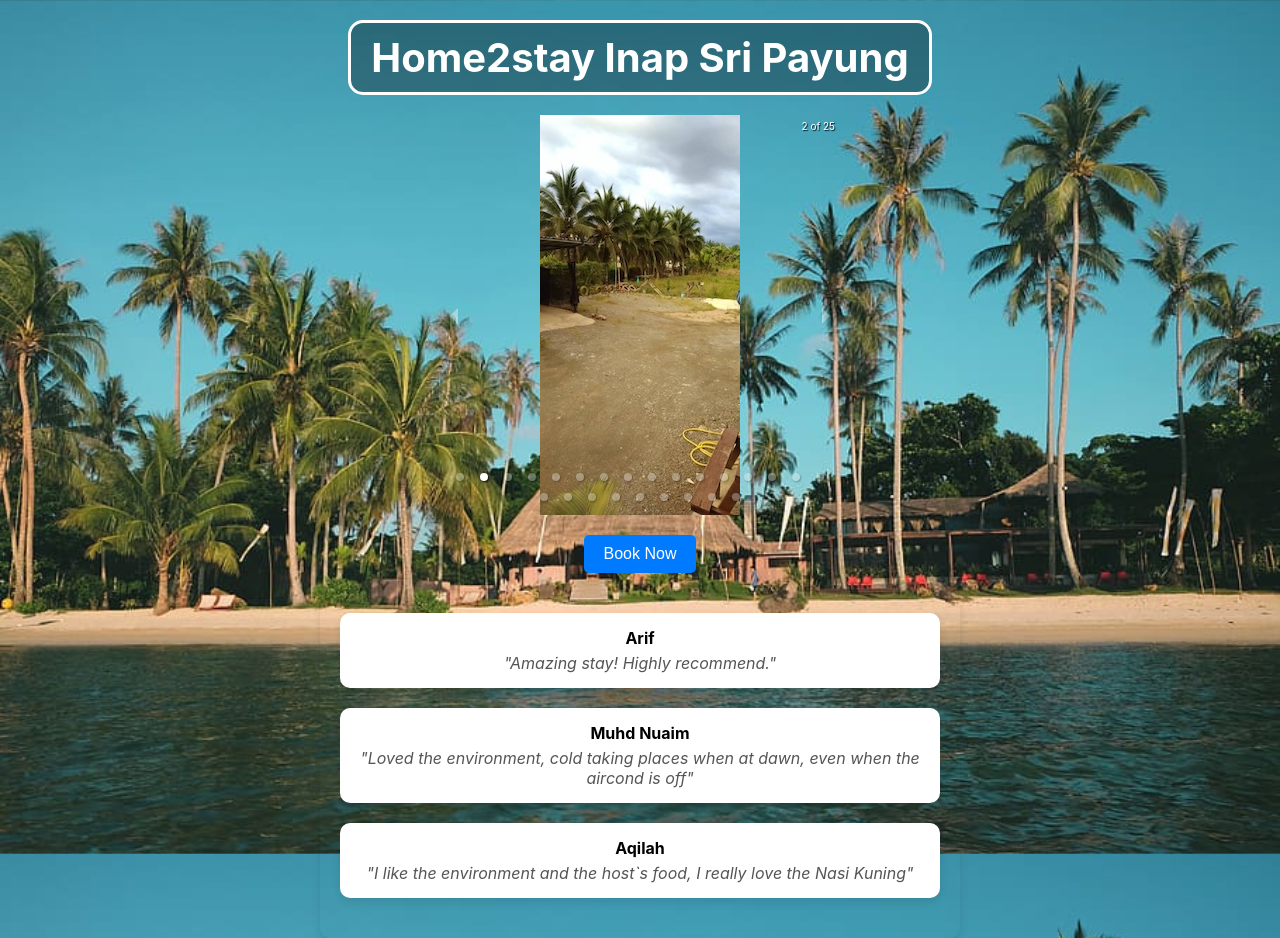
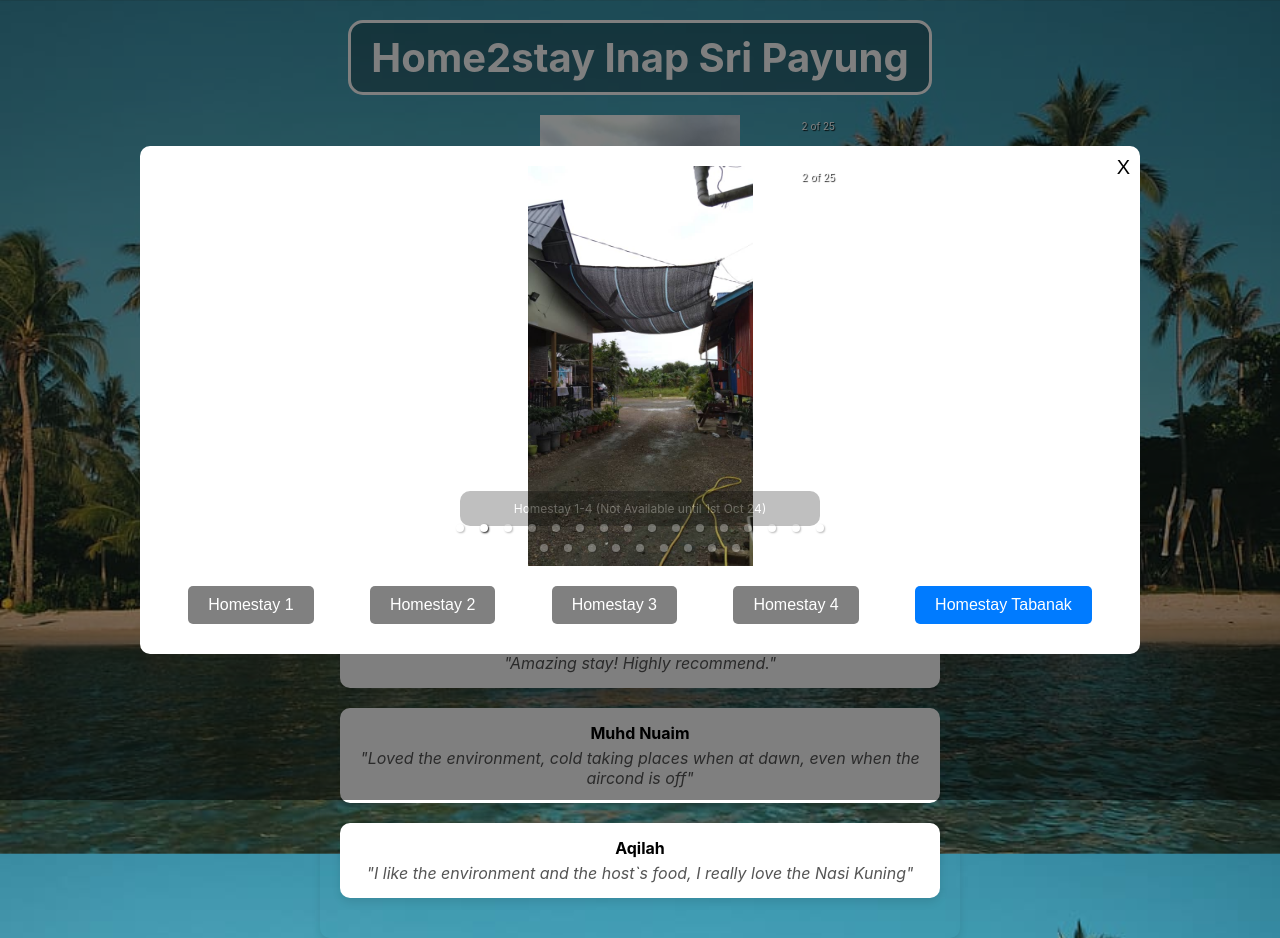
Before and after one commit to aazamuddin4/homestay-sri-payung, a React (Create React App) app: page / in a window 1280 px wide. Built offline with nearby package versions, Linux system fonts and the light colour scheme.

Commit message:
revamp code
to implement which homestay to book

```diff
--- /dev/null
+++ b/src/components/Modal.tsx
@@ -0,0 +1,53 @@
+import React from 'react';
+import styled from 'styled-components';
+
+interface ModalProps {
+    onClose: () => void;
+    children: React.ReactNode;
+}
+
+const Modal: React.FC<ModalProps> = ({ onClose, children }) => {
+    return (
+        <ModalOverlay onClick={onClose}>
+            <ModalContent onClick={(e) => e.stopPropagation()}>
+                <CloseButton onClick={onClose}>X</CloseButton>
+                {children}
+            </ModalContent>
+        </ModalOverlay>
+    );
+};
+
+const ModalOverlay = styled.div`
+    position: fixed;
+    top: 0;
+    left: 0;
+    width: 100%;
+    height: 100%;
+    background: rgba(0, 0, 0, 0.5);
+    display: flex;
+    justify-content: center;
+    align-items: center;
+    z-index: 1000;
+`;
+
+const ModalContent = styled.div`
+    background: white;
+    padding: 20px;
+    border-radius: 10px;
+    position: relative;
+    width: 100%;
+    max-width: 1000px;
+    flex: 1
+`;
+
+const CloseButton = styled.button`
+    position: absolute;
+    top: 10px;
+    right: 10px;
+    background: transparent;
+    border: none;
+    font-size: 20px;
+    cursor: pointer;
+`;
+
+export default Modal;
--- a/src/pages/HomePage.tsx
+++ b/src/pages/HomePage.tsx
@@ -4,22 +4,70 @@
 import DatePicker from 'react-datepicker';
 import 'react-datepicker/dist/react-datepicker.css';
 import GuestReview from '../components/ReviewComponent';
+import { Carousel } from 'react-responsive-carousel';
+import Modal from '../components/Modal'; // Import the Modal component
+import image1 from '../assets/image1.jpg'
+import image2 from '../assets/image2.jpg'
+import image3 from '../assets/image3.jpg'
+import image4 from '../assets/image4.jpg'
+import image5 from '../assets/image5.jpg'
+import image6 from '../assets/image6.jpg'
+import image7 from '../assets/image7.jpg'
+import image8 from '../assets/image8.jpg'
+import image9 from '../assets/image9.jpg'
+import image10 from '../assets/image10.jpg'
+import image11 from '../assets/image11.jpg'
+import image12 from '../assets/image12.jpg'
+import image13 from '../assets/image13.jpg'
+import image14 from '../assets/image14.jpg'
+import image15 from '../assets/image15.jpg'
+import image16 from '../assets/image16.jpg'
+import image17 from '../assets/image17.jpg'
+import image18 from '../assets/image18.jpg'
+import image19 from '../assets/image19.jpg'
+import image20 from '../assets/image20.jpg'
+import image21 from '../assets/image21.jpg'
+import image22 from '../assets/image22.jpg'
+import image23 from '../assets/image23.jpg'
+import image24 from '../assets/image24.jpg'
+import image25 from '../assets/image25.jpg'
 
 const HomePage: React.FC = () => {
     const [showBooking, setShowBooking] = useState(false);
     const [startDate, setStartDate] = useState<Date | null>(null);
     const [endDate, setEndDate] = useState<Date | null>(null);
-
     const [name, setName] = useState<string>('');
     const [phone, setPhone] = useState<string>('');
     const [email, setEmail] = useState<string>('');
+    const [showModal, setShowModal] = useState(true); // State to control the modal visibility
+    const [selectedImage, setSelectedImage] = useState<string | null>(''); // Default image
 
     const datePickerRef = useRef<HTMLDivElement | null>(null);
 
+    const generateHouseCaptions = (start: number, end: number, caption: string, availability: string) => {
+        const captions = [];
+        for (let i = start; i <= end; i++) {
+            captions.push(`${caption} ${availability}`);
+        }
+        return captions;
+    };
+
+    const homestay1To4Captions = generateHouseCaptions(1, 13, "Homestay 1-4", "(Not Available until 1st Oct 24)");
+    const homestayTabanakCaptions = generateHouseCaptions(14, 24, "Homestay Tabanak", "");
+
+    const houseCaptions = [...homestay1To4Captions, ...homestayTabanakCaptions];
+
+    const images = [
+        image1, image2, image3, image4, image5, image6, image7, image8,
+        image9, image10, image11, image12, image13, image14, image15,
+        image16, image17, image18, image19, image20, image21, image22,
+        image23, image24, image25,
+    ];
+
     const handleBooking = () => {
-        if (startDate && endDate && name && phone) {
+        if (startDate && endDate && name && phone && selectedImage) {
             const bookingDetails = `Booking from ${startDate.toDateString()} to ${endDate.toDateString()}`;
-            const encodedMessage = encodeURIComponent(`${bookingDetails}\n\nName: ${name}\n\nPhone Number: ${phone}\n\nEmail: ${email || '-'}`);
+            const encodedMessage = encodeURIComponent(`${bookingDetails}\n\nName: ${name}\n\nPhone Number: ${phone}\n\nEmail: ${email || '-'} \n\nHomestay: ${selectedImage} `);
             const whatsappURL = `https://api.whatsapp.com/send?phone=60195881945&text=${encodedMessage}`;
 
             window.open(whatsappURL, '_blank');
@@ -28,8 +76,11 @@
                 alert('Please select both start and end dates.');
             } else if (phone === '') {
                 alert('Please input your phone number');
+            } else if (selectedImage === '') {
+                setShowModal(true)
+                alert('Please select which homestay you want to stay');
             } else {
-                alert('Please input your name')
+                alert('Please input your name');
             }
         }
     };
@@ -40,15 +91,47 @@
         }
     }, [showBooking]);
 
+    const handleImageChange = (image: string) => {
+        setSelectedImage(image);
+    };
+
+    const handleModalClose = (house: any) => {
+        setShowModal(false);
+        setShowBooking(true);
+        setSelectedImage(house)
+    };
+
     return (
-        <><HomePageWrapper>
+        <>
+            <HomePageWrapper>
                 <Title>Home2stay Inap Sri Payung</Title>
-            <ImageCarousel onBookNowClick={() => {
+                <ImageCarousel onBookNowClick={() => setShowModal(true)} />
+                {showModal && (
+                    <Modal onClose={() => {
+                        setShowModal(false);
                         setShowBooking(true);
-                if (showBooking) {
-                    handleBooking();
-                }
-            } } />
+                    }}>
+                        <CarouselWrapper>
+                            <Carousel autoPlay infiniteLoop showThumbs={false}>
+                                {images.map((img, index) => (
+                                    <div key={index}>
+                                        <ImageWrapper>
+                                            <img src={img} alt={houseCaptions[index]} />
+                                        </ImageWrapper>
+                                        <p className="legend">{houseCaptions[index]}</p> {/* Add Caption */}
+                                    </div>
+                                ))}
+                            </Carousel>
+                        </CarouselWrapper>
+                        <ButtonGroup>
+                            <HouseButton disabled={true} onClick={() => handleModalClose('Homestay 1')}>Homestay 1</HouseButton>
+                            <HouseButton disabled={true} onClick={() => handleModalClose('Homestay 2')}>Homestay 2</HouseButton>
+                            <HouseButton disabled={true} onClick={() => handleModalClose('Homestay 3')}>Homestay 3</HouseButton>
+                            <HouseButton disabled={true} onClick={() => handleModalClose('Homestay 4')}>Homestay 4</HouseButton>
+                            <HouseButton disabled={false} onClick={() => handleModalClose('tabanak')}>Homestay Tabanak</HouseButton>
+                        </ButtonGroup>
+                    </Modal>
+                )}
                 {showBooking && (
                     <BookingWrapper ref={datePickerRef}>
                         <BookingTitle>Select Your Dates</BookingTitle>
@@ -61,7 +144,8 @@
                                 endDate={endDate || undefined}
                                 selectsStart
                                 dateFormat="yyyy/MM/dd"
-                            placeholderText="Start Date" />
+                                placeholderText="Start Date"
+                            />
                             <DatePicker
                                 selected={endDate || undefined}
                                 onChange={(date: Date | null) => setEndDate(date)}
@@ -70,30 +154,37 @@
                                 selectsEnd
                                 minDate={startDate ? new Date(startDate) : undefined}
                                 dateFormat="yyyy/MM/dd"
-                            placeholderText="End Date" />
+                                placeholderText="End Date"
+                            />
                         </DatePickerWrapper>
                         <InputWrapper>
                             <InputField
                                 type="text"
                                 value={name}
                                 onChange={(e) => setName(e.target.value)}
-                            placeholder="Enter your name" />
+                                placeholder="Enter your name"
+                            />
                             <InputField
                                 type="text"
                                 value={phone}
                                 onChange={(e) => setPhone(e.target.value)}
-                            placeholder="Enter your phone number" />
+                                placeholder="Enter your phone number"
+                            />
                             <InputField
                                 type="email"
                                 value={email}
                                 onChange={(e) => setEmail(e.target.value)}
-                            placeholder="Enter your email" />
+                                placeholder="Enter your email"
+                            />
                         </InputWrapper>
                         <ButtonWrapper>
                             <CloseButton onClick={() => setShowBooking(false)}>Close</CloseButton>
                             <BookingButton onClick={handleBooking}>Confirm</BookingButton>
                         </ButtonWrapper>
-                    <MapWrapper>
+                        {selectedImage === 'Homestay 1' ||
+                            selectedImage === 'Homestay 2' ||
+                            selectedImage === 'Homestay 3' ||
+                            selectedImage === 'Homestay 4' ? <MapWrapper>
                             <iframe
                                 src="https://www.google.com/maps/embed?pb=!1m18!1m12!1m3!1d993.5641770533502!2d118.28454839999998!3d5.0620872!2m3!1f0!2f0!3f0!3m2!1i1024!2i768!4f13.1!3m3!1m2!1s0x323f0b0edb05ddab%3A0xe614614ef1534af1!2sDarvel%20Bay%20Homestay!5e0!3m2!1sen!2smy!4v1721892187050!5m2!1sen!2smy"
                                 width="600"
@@ -103,16 +194,29 @@
                                 loading="lazy"
                                 referrerPolicy="no-referrer-when-downgrade"
                             ></iframe>
-                    </MapWrapper>
+                        </MapWrapper> : <MapWrapper>
+                            <iframe
+                                src="https://www.google.com/maps/embed?pb=!1m18!1m12!1m3!1d993.6088883685034!2d118.3118181695802!3d5.032895735618385!2m3!1f0!2f0!3f0!3m2!1i1024!2i768!4f13.1!3m3!1m2!1s0x323f9fed96705f03%3A0xe494096278b3979b!2s4078%2C%20Jalan%20Tabanak%203%2C%2091100%20Lahad%20Datu%2C%20Sabah!5e0!3m2!1sen!2smy!4v1723639127864!5m2!1sen!2smy"
+                                width="600"
+                                height="450"
+                                style={{ border: 0 }}
+                                allowFullScreen
+                                loading="lazy"
+                                referrerPolicy="no-referrer-when-downgrade">
+                            </iframe>
+                        </MapWrapper>}
                     </BookingWrapper>
                 )}
-        </HomePageWrapper><ReviewsSection>
+            </HomePageWrapper>
+            <ReviewsSection>
                 {reviewsData.map((review, index) => (
                     <GuestReview key={index} author={review.author} text={review.text} />
                 ))}
-            </ReviewsSection></>
+            </ReviewsSection>
+        </>
     );
 };
+
 const Title = styled.h1`
     font-size: 2.5em;
     margin-bottom: 20px;
@@ -252,6 +356,115 @@
     }
 `;
 
+const ModalContent = styled.div`
+    background: white;
+    padding: 20px;
+    border-radius: 10px;
+    position: relative;
+    width: 100%;
+    max-width: 500px;
+    display: flex;
+    flex-direction: column;
+    align-items: center;
+`;
+
+const ButtonGroup = styled.div`
+    display: flex;
+    justify-content: space-around;
+    width: 100%;
+    margin-top: 20px;
+    flex-wrap: wrap; /* Allow the buttons to wrap onto a new line */
+
+    @media (max-width: 768px) {
+        flex-direction: column;
+        align-items: center;
+    }
+`;
+
+
+const HouseButton = styled.button`
+    padding: 10px 20px;
+    background-color: #007bff;
+    color: white;
+    border: none;
+    border-radius: 5px;
+    cursor: pointer;
+    font-size: 16px;
+    margin-bottom: 10px; /* Add space between buttons in column mode */
+
+    &:hover {
+        background-color: #0056b3;
+    }
+
+    &:focus {
+        outline: none;
+        box-shadow: 0 0 0 2px rgba(0, 123, 255, 0.5);
+    }
+
+    &:disabled {
+        background-color: grey;
+        cursor: not-allowed; /* Change cursor to indicate the button is not clickable */
+    }
+
+    @media (max-width: 768px) {
+        width: 80%; /* Take up most of the width in smaller devices */
+    }
+`;
+
+
+
+const ModalImage = styled.img`
+    width: 300px;
+    height: 200px;
+    object-fit: cover;
+    margin-bottom: 20px;
+`;
+
+const ModalButton = styled.button`
+    padding: 10px 20px;
+    background-color: #007bff;
+    color: white;
+    border: none;
+    border-radius: 5px;
+    cursor: pointer;
+    font-size: 16px;
+
+    &:hover {
+        background-color: #0056b3;
+    }
+`;
+
+const ImageWrapper = styled.div`
+    display: flex;
+    justify-content: center;
+    align-items: center;
+    overflow: hidden;
+    height: 400px;
+
+    img {
+        width: 100%;
+        height: 100%;
+        object-fit: contain; /* Ensure the image covers the container */
+    }
+`;
+
+const CarouselWrapper = styled.div`
+    width: 400px;
+    margin: 0 auto;
+    animation: fadeInSlideIn 2s forwards;
+
+        @keyframes fadeInSlideIn {
+        0% {
+            opacity: 0;
+            transform: translateX(-20px);
+        }
+        100% {
+            opacity: 1;
+            transform: translateX(0);
+        }
+    }
+`;
+
 const reviewsData = [
     { author: 'Arif', text: 'Amazing stay! Highly recommend.' },
     { author: 'Muhd Nuaim', text: 'Loved the environment, cold taking places when at dawn, even when the aircond is off' },
```
Lines whose indentation alone changed are shown as unchanged.
